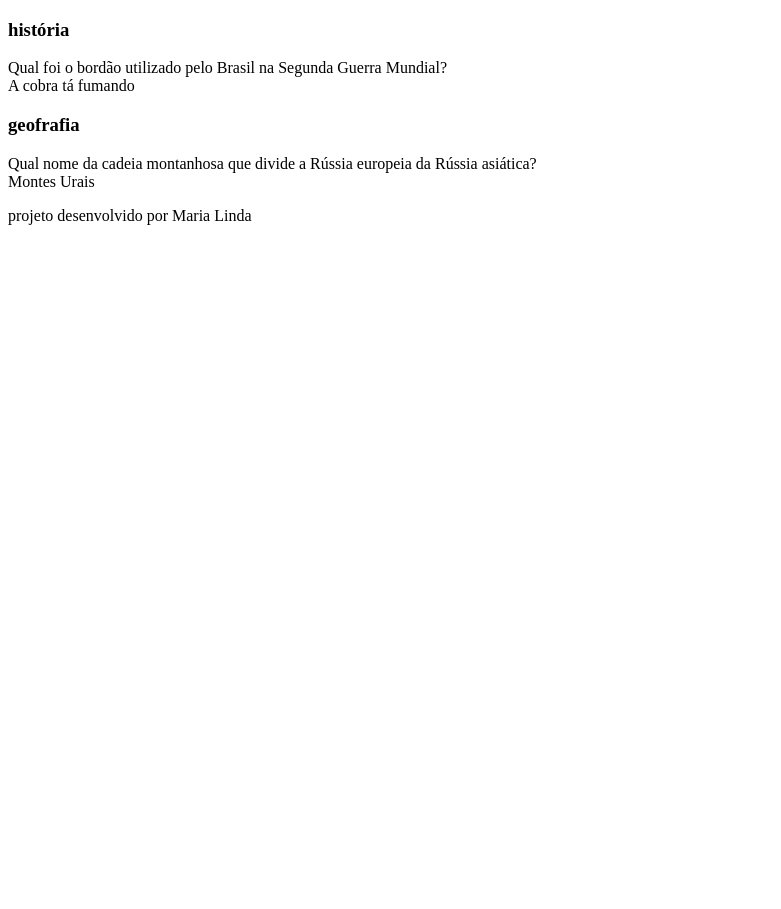
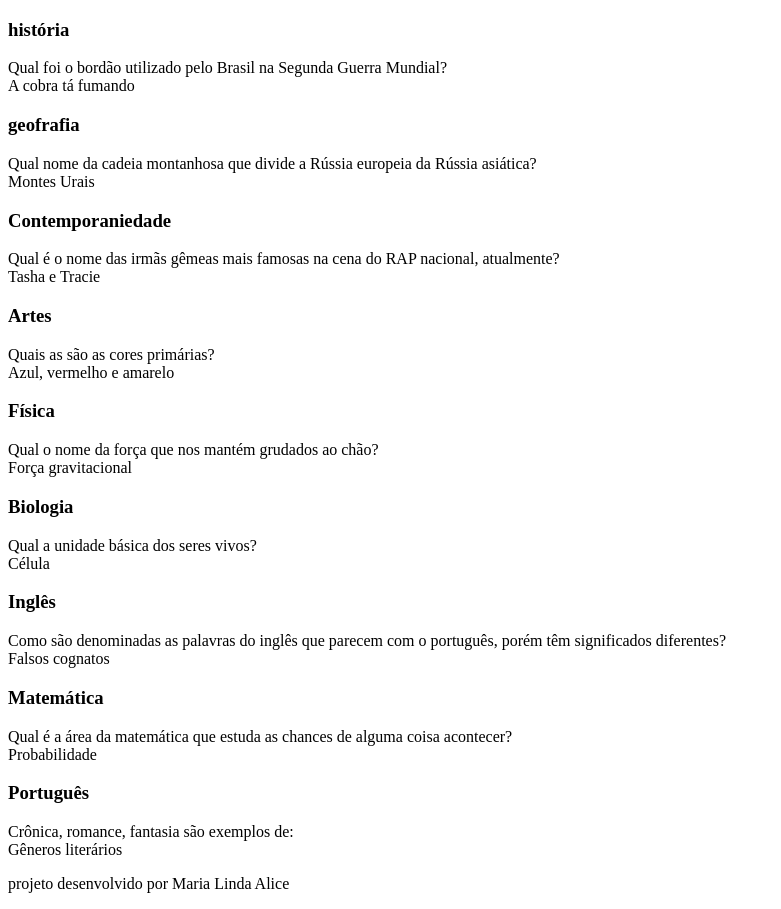
Before and after one commit to mimaalice/web-da-mima, a plain HTML site: page index.html in a window 1280 px wide. Shown: the whole page, without its empty margins (0-781 px from the left). Before the commit the page ends 800 px from the top, so only its background shows below. Drawn offline with Linux system fonts and the light colour scheme.

Commit message:
terminei de montar as perguntas dos cartões

```diff
--- a/index.html
+++ b/index.html
@@ -9,7 +9,7 @@
     <main>
 <section id="container">
     <article class="cartão">
-        <div class="cartao__conteúdo">
+        <div class="cartão__conteúdo">
             <h3>história</h3>
             <div class="cartão__conteúdo__pergunta">
                 Qual foi o bordão utilizado pelo Brasil na Segunda Guerra Mundial?
@@ -20,7 +20,7 @@
         </div>
     </article>
     <article class="cartão">
-        <div class="cartao__conteúdo">
+        <div class="cartão__conteúdo">
             <h3>geofrafia</h3>
             <div class="cartão__conteúdo__pergunta">
                 Qual nome da cadeia montanhosa que divide a Rússia europeia da Rússia asiática?
@@ -30,10 +30,87 @@
             </div>
         </div>
     </article>
+    <article class="cartão">
+        <div class="cartão__conteúdo">
+            <h3>Contemporaniedade</h3>
+            <div class="cartão__conteúdo__pergunta">
+                Qual é o nome das irmãs gêmeas mais famosas na cena do RAP nacional, atualmente?
+            </div>
+            <div class="cartão__conteúdo__resposta">
+                Tasha e Tracie
+            </div>
+        </div>
+    </article>
+    <article class="cartão">
+        <div clas="cartão__conteúdo">
+            <h3>Artes</h3>
+            <div class="cartão__conteúdo__pergunta">
+                Quais as são as cores primárias?
+            </div>
+            <div calss="cartão__conteúdo__resposta">
+                Azul, vermelho e amarelo
+            </div>
+        </div>
+    </article>
+    <article>
+        <div class="cartão__conteúdo">
+            <h3>Física</h3>
+            <div class="cartão__conteúdo__pergunta">
+                Qual o nome da força que nos mantém grudados ao chão?
+            </div>
+            <div class="cartão__conteúdo__resposta">
+                Força gravitacional
+            </div>
+        </div>
+    </article>
+    <article>
+        <div class="cartão__conteúdo">
+            <h3>Biologia</h3>
+            <div class="cartão__conteúdo__pergunta">
+                Qual a unidade básica dos seres vivos?
+            </div>
+            <div class="cartão__conteúdo__resposta">
+                Célula
+            </div>
+        </div>
+    </article>
+    <article>
+        <div class="cartão__conteúdo">
+            <h3>Inglês</h3>
+            <div class="cartão__conteúdo__pergunta">
+                Como são denominadas as palavras do inglês que parecem com o português, porém têm significados diferentes?
+            </div>
+            <div class="cartão__conteúdo__resposta">
+                Falsos cognatos
+            </div>
+        </div>
+    </article>
+    <article>
+        <div class="cartão__conteúdo">
+            <h3>Matemática</h3>
+            <div class="cartão__conteúdo__pergunta">
+                Qual é a área da matemática que estuda as chances de alguma coisa acontecer?
+            </div>
+            <div calss="cartão__conteúdo__resposta">
+                Probabilidade
+            </div>
+        </div>
+    </article>
+    <article>
+        <div class="cartão__conteúdo">
+            <h3>Português</h3>
+            <div class="cartão__conteúdo__pergunta">
+                Crônica, romance, fantasia são exemplos de:
+            </div>
+            <div class="cartão__conteúdo__resposta">
+                Gêneros literários
+            </div>
+        </div>
+    </article>
 </section>
     </main>
     <footer>
-        <p>projeto desenvolvido por Maria Linda</p>
+        <p>projeto desenvolvido por Maria Linda Alice</p>
     </footer>
 </body>
 </html>
```
